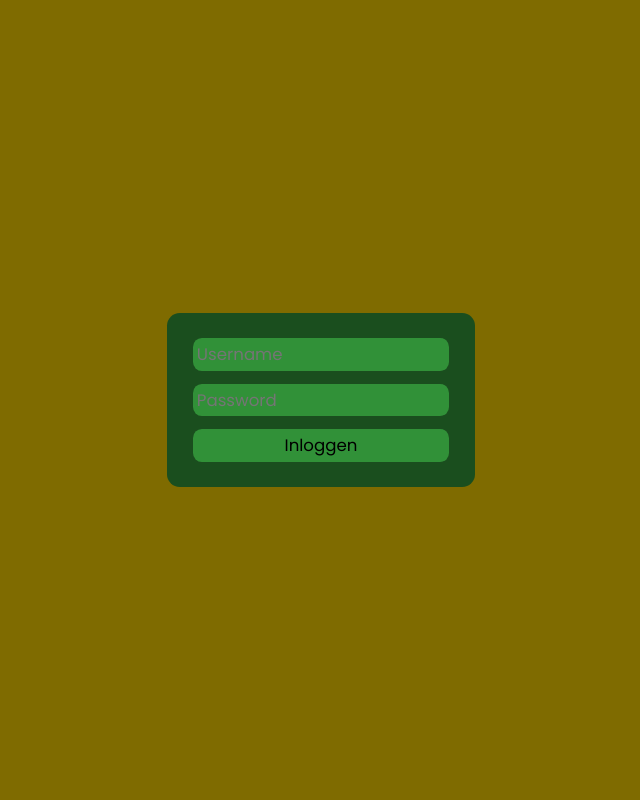
After one commit to A-A-Tel/Maccies-Web, a PHP site: page /modals/login.html in a window 1280 px wide. The commit adds this page. Shown: the whole page, without its empty margins (319-959 px from the left). Run offline with PHP 8.4, Linux system fonts and the light colour scheme; style sheets or scripts are compiled from the project's sources.

```diff
--- a/html/css/style.scss
+++ b/html/css/style.scss
@@ -84,7 +84,7 @@ h1, h2, h3, h4, h5, h6, p {
   font: inherit;
 }
 
-button {
+button, input {
   border: none;
   outline: none;
   background: none;
@@ -240,7 +240,12 @@ footer {
   a {
     display: grid;
     place-items: center;
+    transition: scale 0.5s;
   }
+}
+
+.socials a:hover {
+  scale: 1.2;
 }
 
 // Home items
@@ -509,18 +514,13 @@ footer {
   position: relative;
 }
 
-.cursor-caret {
-  cursor: text;
-}
-
-.cursor-pointer {
-  cursor: pointer;
-}
-
 // Contact items
 
 .contact-box {
   @include text-box();
+  display: flex;
+  flex-flow: column wrap;
+  gap: 3vw;
 
   background: $primary;
   h2 {
@@ -533,7 +533,9 @@ footer {
 }
 
 .contact-list {
+  display: flex;
   flex-flow: column wrap;
+  gap: 1vw;
   width: 30vw;
 }
 
@@ -550,8 +552,54 @@ footer {
   }
 }
 
+// Login items
+
+.login-modal {
+  z-index: 999;
+  position: fixed;
+  top: 0;
+  left: 0;
+  width: 100%;
+  height: 100%;
+  background: rgba(0, 0, 0, 0.5);
+  display: grid;
+  place-items: center;
+
+  form {
+    display: flex;
+    flex-flow: column wrap;
+    align-items: center;
+    background: $dark-primary;
+    padding: 2vw;
+    border-radius: 1vw;
+    height: fit-content;
+    width: fit-content;
+    gap: 1vw;
+
+    input {
+      background: $light-primary;
+      cursor: text;
+      border-radius: 0.7vw;
+      padding: 0.3vw;
+      font: {
+        family: 'poppins-regular', 'sans-serif';
+        size: 1.3vw;
+      }
+      width: 20vw;
+    }
+  }
+}
+
 // Misc items
 
 .hidden {
   visibility: hidden;
 }
+
+.cursor-pointer {
+  cursor: pointer;
+}
+
+.cursor-caret {
+  cursor: text;
+}
--- /dev/null
+++ b/html/modals/login.html
@@ -0,0 +1,18 @@
+<!doctype html>
+<html lang="en">
+<head>
+    <meta charset="UTF-8">
+    <meta name="viewport" content="width=device-width, initial-scale=1">
+    <title>Document</title>
+    <link rel="stylesheet" href="/style.css">
+</head>
+<body>
+<div id="modal" class='login-modal'>
+    <form action='/admin/' method='POST'>
+        <input required type='text' name='user' placeholder='Username'>
+        <input required type='text' name='pass' placeholder='Password'>
+        <input class='cursor-pointer' type='submit' value='Inloggen'>
+    </form>
+</div>
+</body>
+</html>
--- a/html/order/index.php
+++ b/html/order/index.html
@@ -20,7 +20,7 @@
     </ul>
     <img class="logo hidden" src="/images/logo.png" alt="logo align image">
 
-    <button class="login-button">Login</button>
+    <button onclick="showModal('/modals/login.html')" class="login-button">Login</button>
 </header>
 
 <main>
```
Also changed, not shown: html/admin/index.html (added, +12 -0 lines), html/booking/index.html (renamed from html/contact/index.php, +29 -15 lines), html/contact/index.html (renamed from html/booking/index.php, +15 -29 lines), html/index.html (added, +96 -0 lines), html/index.php (deleted, +0 -96 lines), html/js/main.js (+20 -0 lines), html/php/data_booking.php (added, +33 -0 lines), html/php/db_connect.php (+24 -7 lines), html/php/db_retrieve.php (added, +33 -0 lines), html/php/submit_booking.php (renamed from html/php/booking_submit.php, +6 -4 lines), html/php/.ini (added), 1 other file.
